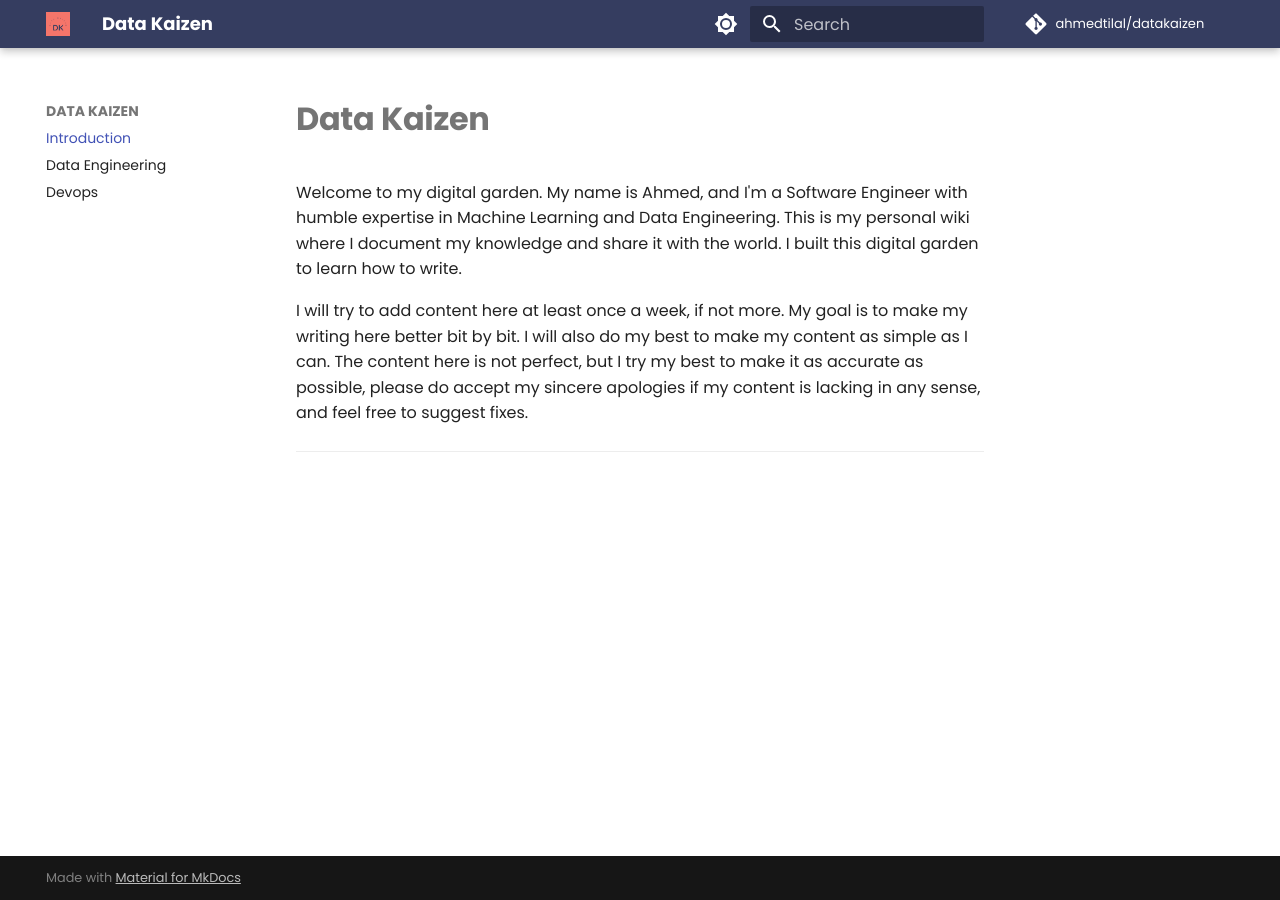
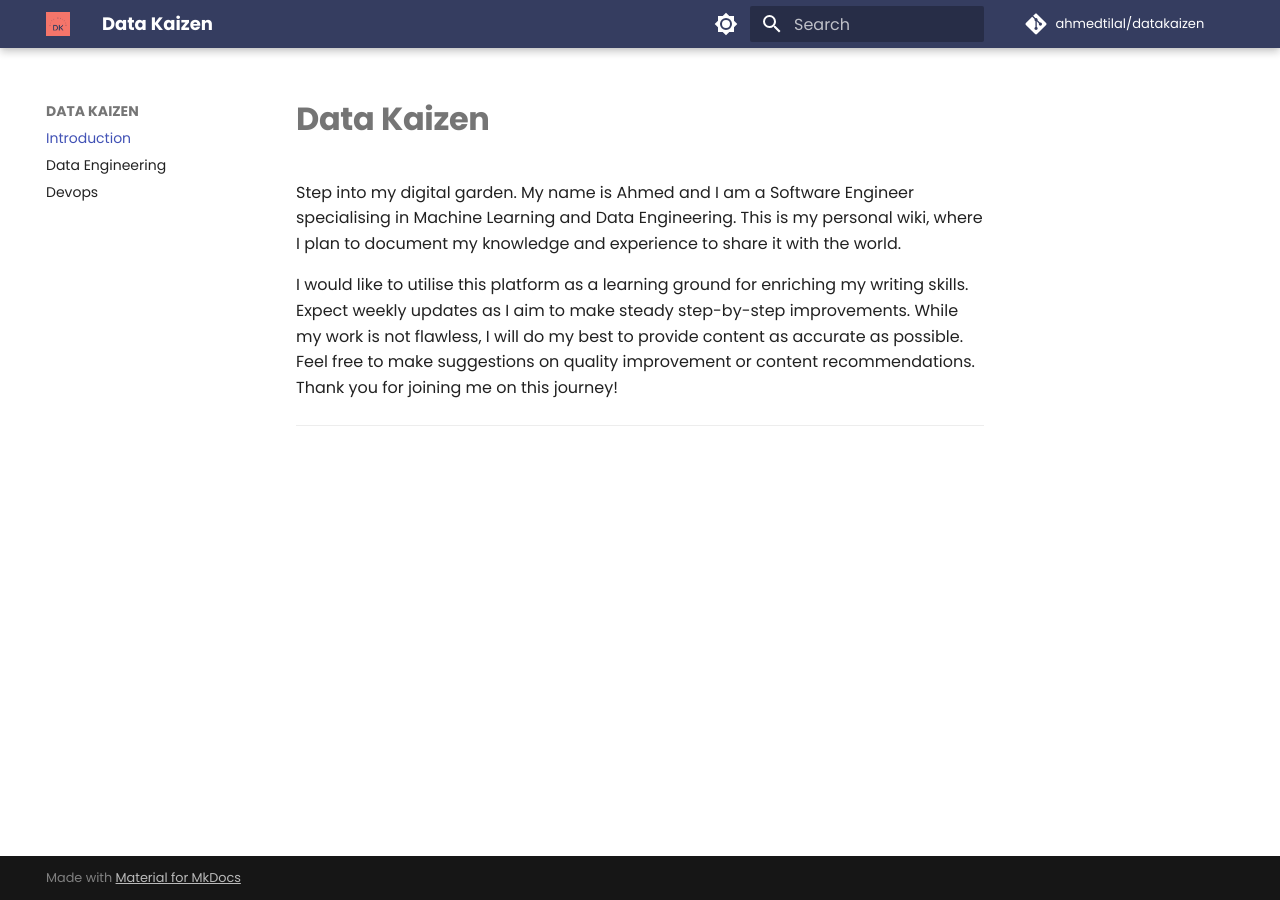
Before and after one commit to ahmedtilal/datakaizen, an MkDocs documentation site: the page built from docs/index.md, in a window 1280 px wide. Built offline with MkDocs 1.6.1 and Material for MkDocs 9.7.7, drawn with Linux system fonts in a browser that asks for light colours; comment, search, counter and statistics services are not loaded.

Commit message:
Update intro

```diff
--- a/docs/index.md
+++ b/docs/index.md
@@ -1,7 +1,7 @@
 # Data Kaizen
 
-Welcome to my digital garden. My name is Ahmed, and I'm a Software Engineer with humble expertise in Machine Learning and Data Engineering. This is my personal wiki where I document my knowledge and share it with the world. I built this digital garden to learn how to write.
+Step into my digital garden. My name is Ahmed and I am a Software Engineer specialising in Machine Learning and Data Engineering. This is my personal wiki, where I plan to document my knowledge and experience to share it with the world.
 
-I will try to add content here at least once a week, if not more. My goal is to make my writing here better bit by bit. I will also do my best to make my content as simple as I can. The content here is not perfect, but I try my best to make it as accurate as possible, please do accept my sincere apologies if my content is lacking in any sense, and feel free to suggest fixes.
+I would like to utilise this platform as a learning ground for enriching my writing skills. Expect weekly updates as I aim to make steady step-by-step improvements. While my work is not flawless, I will do my best to provide content as accurate as possible. Feel free to make suggestions on quality improvement or content recommendations. Thank you for joining me on this journey!
 
 ---
```
